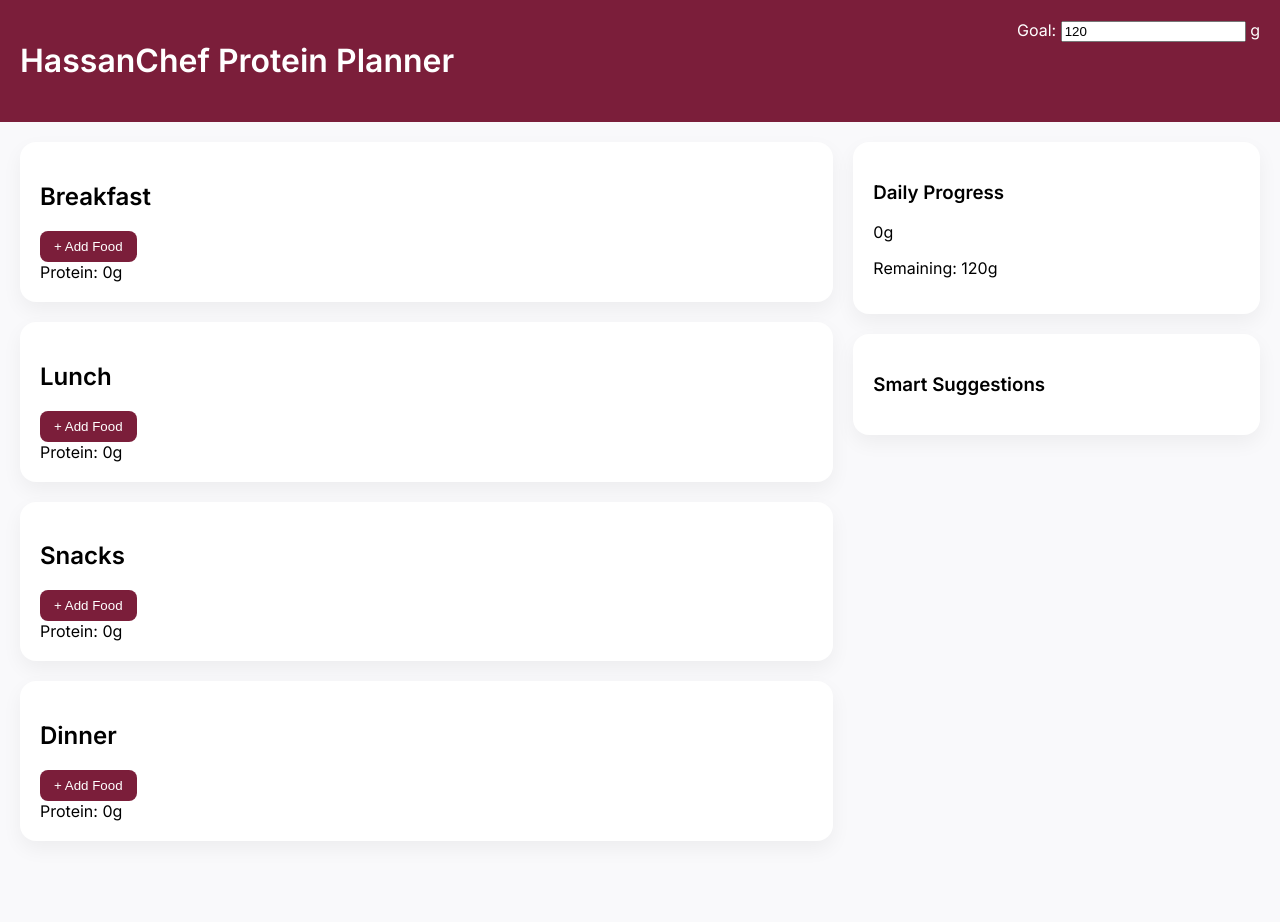
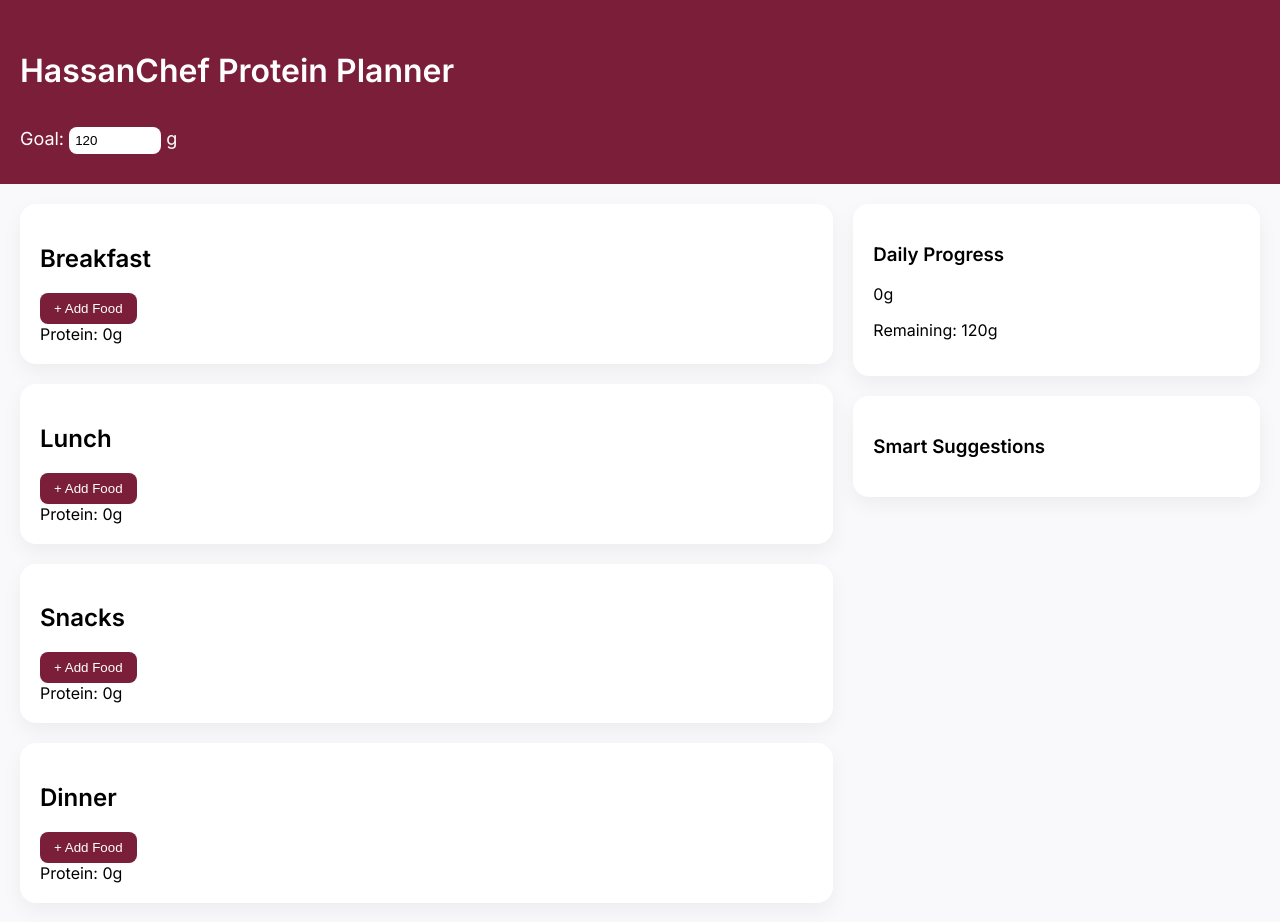
Before and after one commit to riponhassan/hassanchef-protein-tracker, a plain HTML site: page index.html in a window 1280 px wide. Before the commit the page ends 881 px from the top, so only its background shows below. Drawn offline with Linux system fonts and the light colour scheme.

Commit message:
Modify topbar styles and add goal-box styles
Updated padding and layout of the topbar. Added styles for goal-box and its input.

```diff
--- a/style.css
+++ b/style.css
@@ -7,9 +7,21 @@ body {
 .topbar {
   background: #7b1e3a;
   color: white;
-  padding: 20px;
+  padding: 30px 20px;
   display: flex;
-  justify-content: space-between;
+  flex-direction: column;
+  gap: 15px;
+}
+
+.goal-box {
+  font-size: 18px;
+}
+
+.goal-box input {
+  width: 80px;
+  padding: 6px;
+  border-radius: 8px;
+  border: none;
 }
 
 .container {
```
